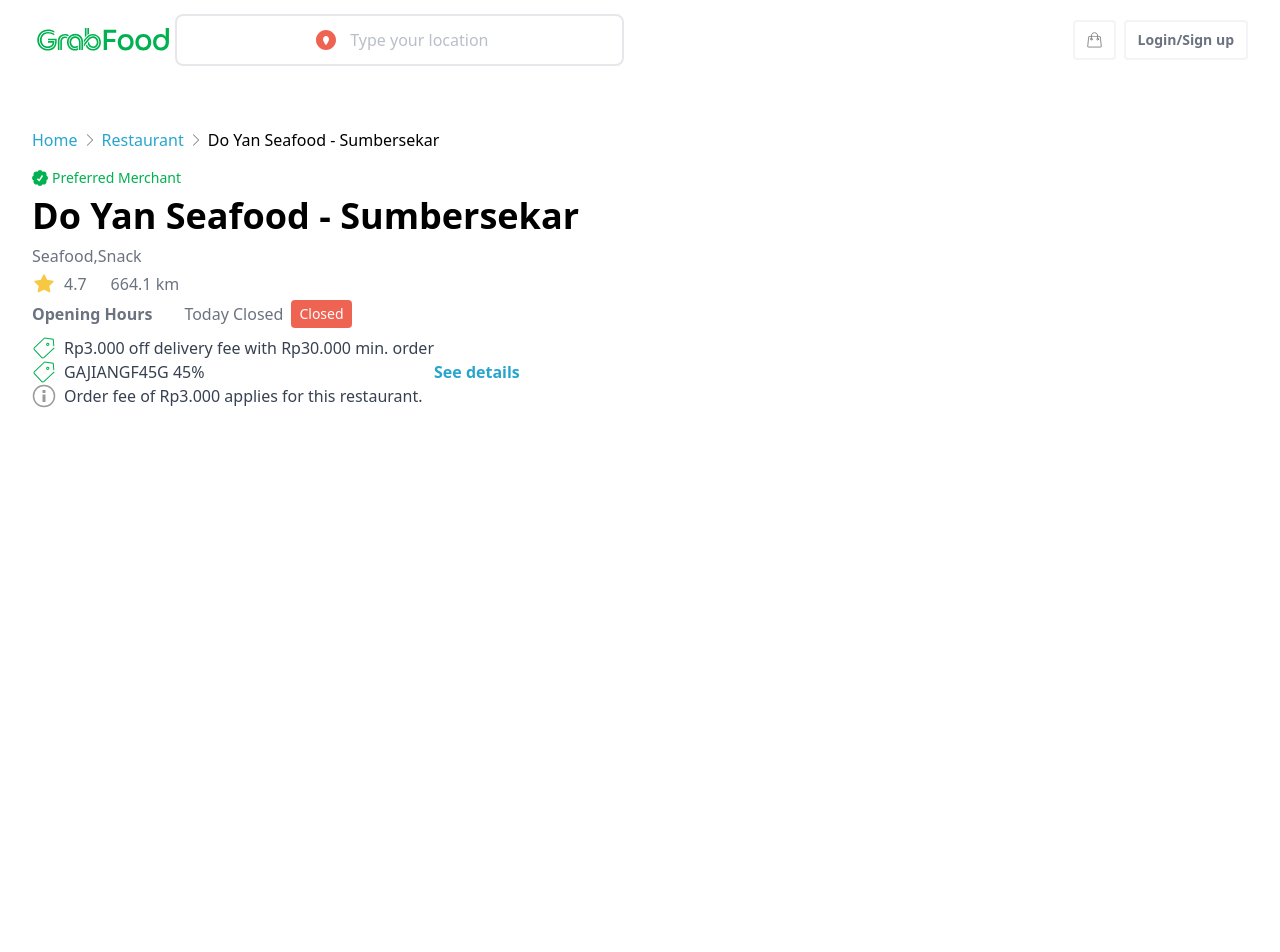
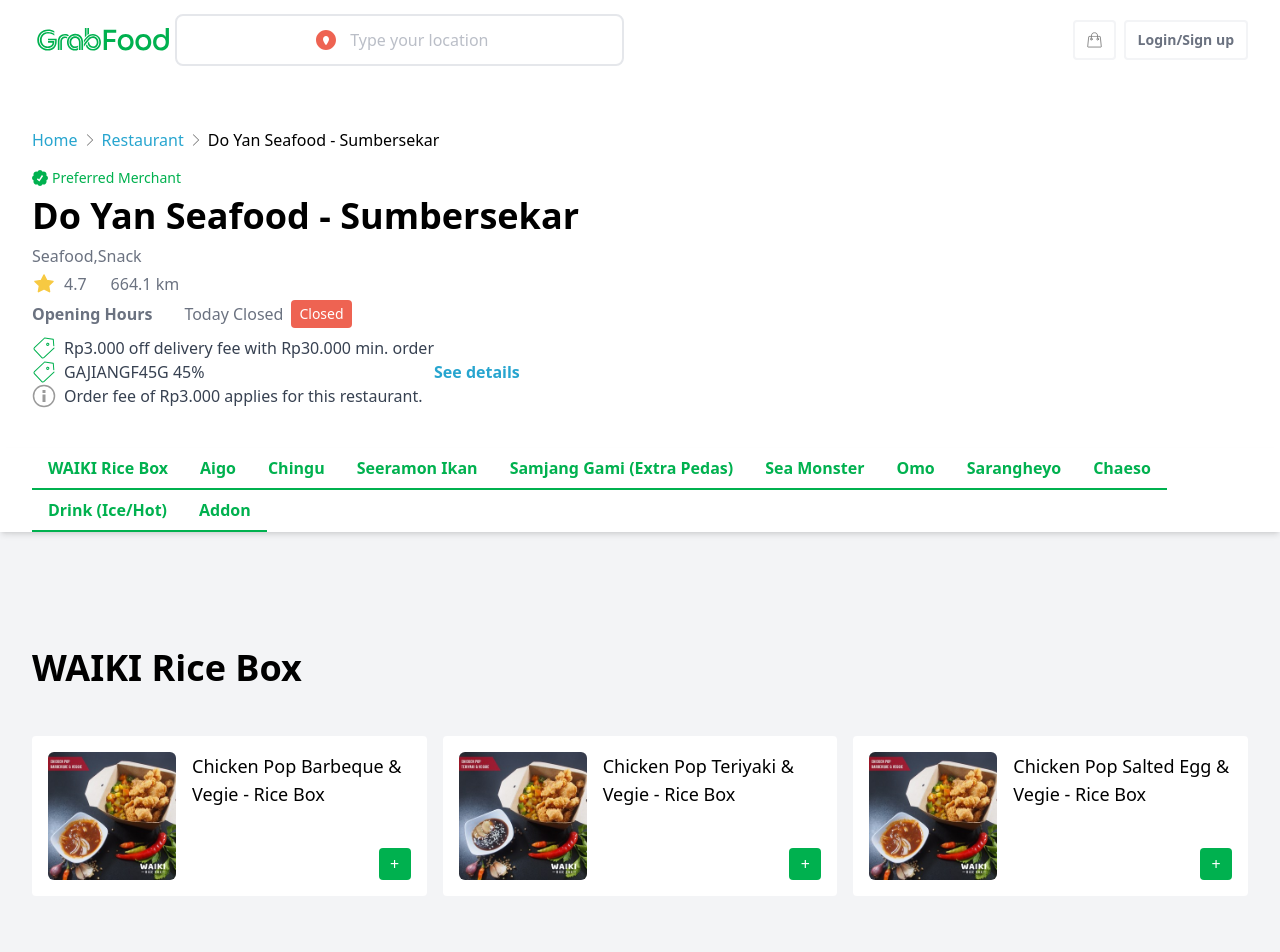
Before and after one commit to depran7/grabfood-clone, a Vue app: page / in a window 1280 px wide. Shown: the top 952 px of the page. Before the commit the page ends 800 px from the top, so only its background shows below. Built offline with nearby package versions, Linux system fonts and the light colour scheme.

Commit message:
add menu content

```diff
--- a/src/App.vue
+++ b/src/App.vue
@@ -2,6 +2,7 @@
 import Header from "@/components/parts/Header.vue";
 import Breadcrumb from "@/components/elements/Breadcrumb.vue";
 import DetailMerchant from "@/components/parts/DetailMerchant.vue";
+import MenuContent from "@/components/parts/MenuContent.vue";
 
 // data dummy
 import detailMerchant from "@/data/detail-merchant.json";
@@ -29,5 +30,6 @@
       <Breadcrumb :items="breadcrumbs"></Breadcrumb>
       <DetailMerchant :detailMerchant="detailMerchant"></DetailMerchant>
     </div>
+    <MenuContent :detailMerchant="detailMerchant"></MenuContent>
   </main>
 </template>
--- /dev/null
+++ b/src/components/parts/MenuContent.vue
@@ -0,0 +1,71 @@
+<script setup lang="ts">
+import DetailMerchant from "@/models/DetailMerchant";
+defineProps<{
+  detailMerchant: DetailMerchant;
+}>();
+</script>
+<template>
+  <!-- tabs -->
+  <div class="sticky lg:pt:0 top-20 bg-white z-10 mt-10">
+    <div class="8 bg-white">
+      <div>
+        <div class="block overflow-hidden">
+          <div class="absolute top-0 w-full bg-white shadow-md">
+            <div class="max-w-7xl mx-auto px-8">
+              <button
+                v-for="(category, index) in detailMerchant.menus"
+                :key="index"
+                class="border-b-2 border-primary px-4 py-2 text-primary font-bold inline-block"
+              >
+                {{ category.name }}
+              </button>
+            </div>
+          </div>
+        </div>
+      </div>
+    </div>
+  </div>
+
+  <!-- menus -->
+  <div class="relative top-20 bg-gray-100 pt-20 pb-10">
+    <div
+      v-for="(category, index) in detailMerchant.menus"
+      :key="index"
+      class="max-w-7xl mx-auto py-10 px-8"
+    >
+      <h2 class="text-4xl font-semibold mb-12">{{ category.name }}</h2>
+      <!-- card items category -->
+      <div class="grid lg:grid-cols-3 gap-4">
+        <div
+          class="bg-white rounded p-4 flex gap-4 hover:border hover:border-primary hover:cursor-pointer box-border"
+          v-for="(item, index) in category.items"
+          :key="index"
+        >
+          <img
+            :src="item.imgUrl"
+            alt="item.name"
+            class="w-32 h-2w-32 rounded-md"
+          />
+          <div class="flex flex-col">
+            <div class="h-full">
+              <h3 class="text-lg">{{ item.name }}</h3>
+              <p>{{ item.description }}</p>
+            </div>
+            <div class="text-right">
+              <button class="bg-primary rounded text-white w-8 h-8">+</button>
+            </div>
+          </div>
+        </div>
+      </div>
+    </div>
+
+    <!-- noted -->
+    <div class="text-center text-xs">
+      <span
+        >We're always working to get the most accurate information.
+        <a href="/" class="text-curious-blue">Let us know</a> if you come across
+        anything that's outdated!</span
+      >
+    </div>
+  </div>
+</template>
```
Also changed, not shown: src/components/parts/DetailMerchant.vue (+1 -16 lines).
